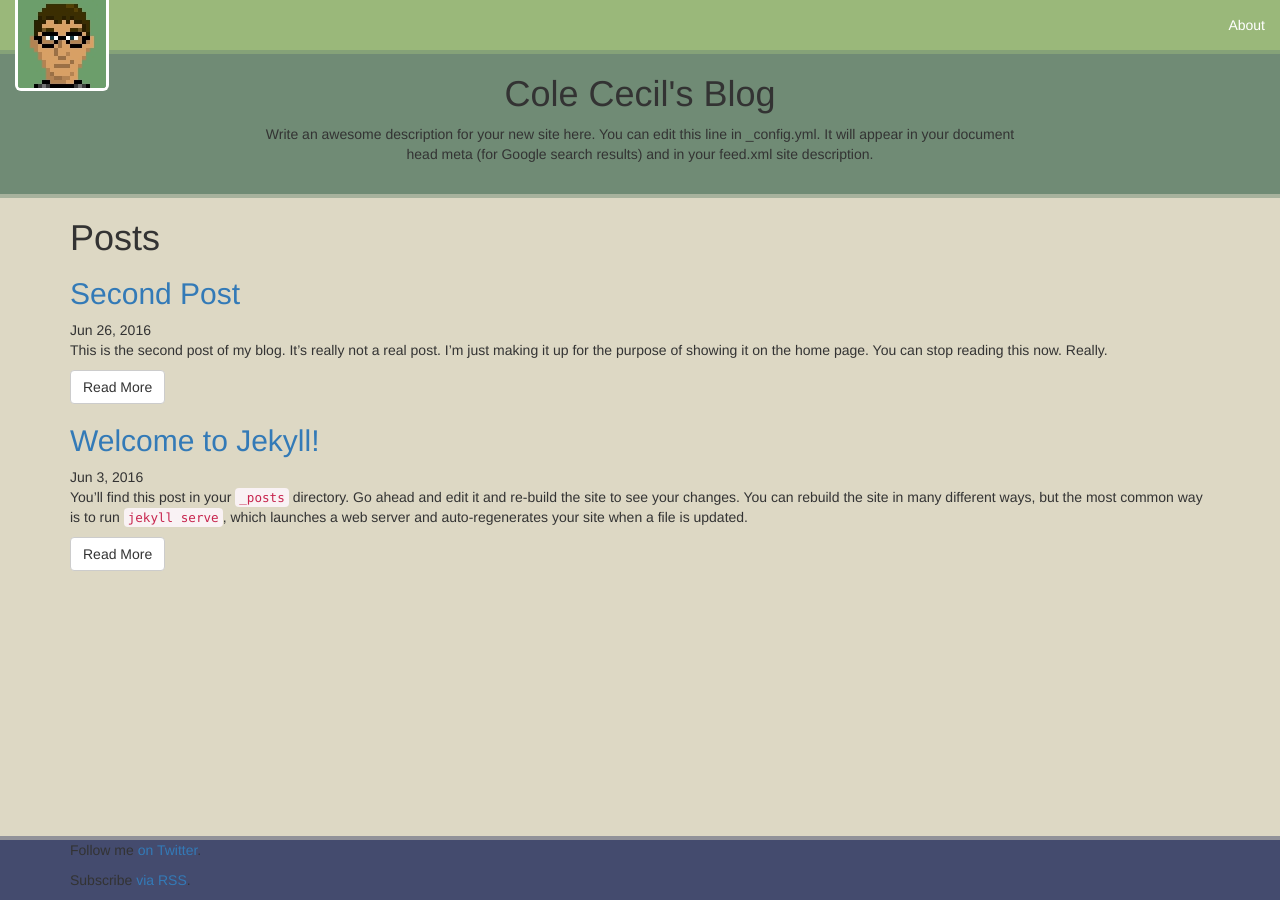
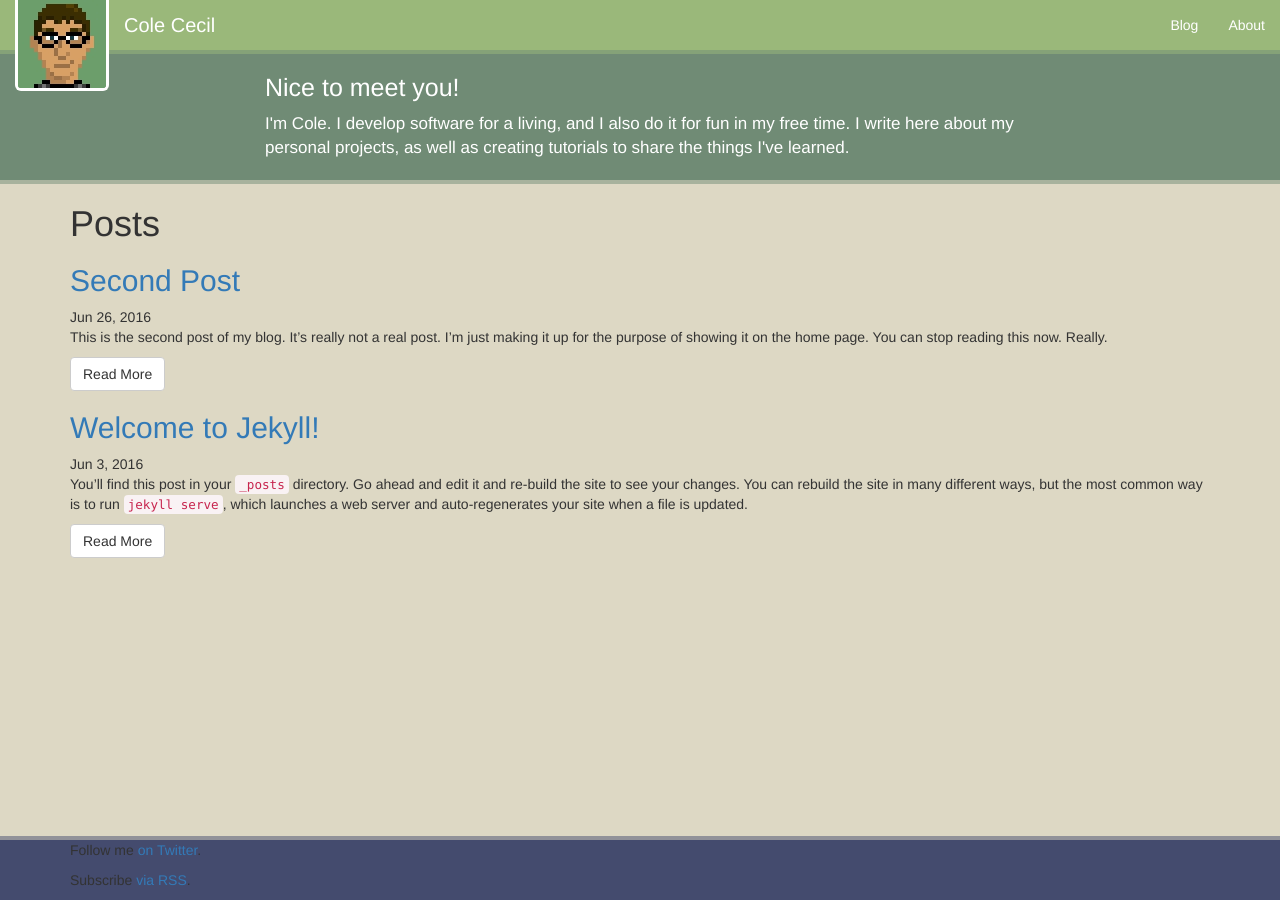
Before and after one commit to colececil/colececil.github.io, a Jekyll site: the page built from index.html, in a window 1280 px wide. Built offline with Jekyll 4.4.1, drawn with Linux system fonts in a browser that asks for light colours.

Commit message:
Worked on page header.

```diff
--- a/_config.yml
+++ b/_config.yml
@@ -6,11 +6,11 @@
 # 'jekyll serve'. If you change this file, please restart the server process.
 
 # Site settings
-title: Cole Cecil's Blog
+title: Cole Cecil
 description: > # this means to ignore newlines until "baseurl:"
-  Write an awesome description for your new site here. You can edit this
-  line in _config.yml. It will appear in your document head meta (for
-  Google search results) and in your feed.xml site description.
+  I'm Cole. I develop software for a living, and I also do it for fun in my free
+  time. I write here about my personal projects, as well as creating tutorials
+  to share the things I've learned.
 baseurl: "" # the subpath of your site, e.g. /blog
 url: "http://yourdomain.com" # the base hostname & protocol for your site
 twitter_username: colejcecil
--- a/_includes/header.html
+++ b/_includes/header.html
@@ -13,8 +13,14 @@
                     <img alt="Cole" src="{{site.baseurl}}/images/cole.jpg" class="img-rounded" />
                 </a>
             </div>
+            <h1 class="navbar-text">{{site.title}}</h1>
             <div class="collapse navbar-collapse" id="navbar-collapsible-area">
                 <ul class="nav navbar-nav navbar-right">
+                    <li>
+                        <a class="page-link" href="{{site.baseurl}}/">
+                            Blog
+                        </a>
+                    </li>
                     {% for my_page in site.pages %}
                         {% if my_page.title %}
                             <li>
--- a/_sass/_base.scss
+++ b/_sass/_base.scss
@@ -1,5 +1,15 @@
 .navbar {
     border-bottom-width: $section-border-height;
+
+    h1 {
+        font-size: 20px;
+        font-weight: normal;
+        line-height: $line-height-computed;
+    }
+}
+
+.navbar-text {
+    margin-left: 0;
 }
 
 .navbar-brand {
@@ -16,8 +26,20 @@
 
 main {
     header {
+        color: $title-section-color;
         background-color: $title-section-bg-color;
+        font-size: 17px;
         border-bottom: $section-border-height solid mix($title-section-bg-color, $body-bg-color);
+
+        h2 {
+            font-size: 25px;
+            font-weight: normal;
+            margin-top: 0;
+        }
+
+        p {
+            margin-bottom: 0;
+        }
     }
 }
 
--- a/css/main.scss
+++ b/css/main.scss
@@ -5,6 +5,7 @@
 
 $heading-color: white;
 $heading-bg-color: #9ab87a;
+$title-section-color: white;
 $title-section-bg-color: #708b75;
 $body-bg-color: #ddd8c4;
 $footer-bg-color: #444b6e;
--- a/index.html
+++ b/index.html
@@ -4,8 +4,8 @@ layout: default
 <header>
     <div class="container">
         <div class="row">
-            <div class="col-xs-8 col-xs-offset-2 text-center">
-                <h1>{{site.title}}</h1>
+            <div class="col-xs-8 col-xs-offset-2">
+                <h2>Nice to meet you!</h2>
                 <p>{{site.description}}</p>
             </div>
         </div>
```
